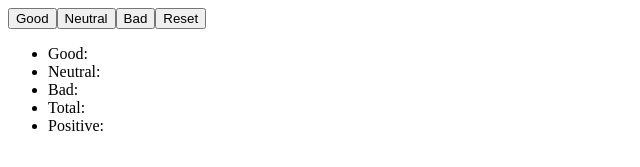
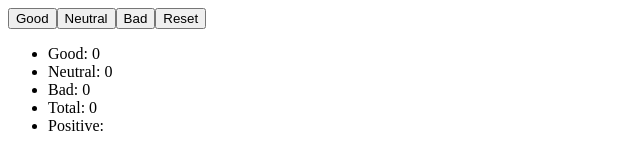
Before and after one commit to Tetiana0310/test-react, a React (Vite) app: page / in a window 1280 px wide. Shown: the top 167 px of the page, without its empty margins (0-640 px from the left). Built offline with nearby package versions, Linux system fonts and the light colour scheme.

Commit message:
onClick buttons

```diff
--- a/src/App.jsx
+++ b/src/App.jsx
@@ -9,13 +9,21 @@ export default function App() {
     neutral: 0,
     bad: 0,
   });
-  // const updateFeedback = (feedbackType) => {
+  const updateFeedback = (feedbackType) => {
+    setFeedback((prev) => ({
+      ...prev,
+      [feedbackType]: prev[feedbackType] + 1,
+    }));
+  };
+
+  const { good, neutral, bad } = feedback;
+  const totalFeedback = good + neutral + bad;
 
   return (
     <>
-      <Options></Options>
+      <Options updateFeedback={updateFeedback}></Options>
 
-      <Feedback></Feedback>
+      <Feedback feedback={feedback} total={totalFeedback}></Feedback>
     </>
   );
 }
--- a/src/components/Feedback/Feedback.jsx
+++ b/src/components/Feedback/Feedback.jsx
@@ -1,12 +1,10 @@
-import { useState } from "react";
-
-export default function Feedback({ good, neutral, bad }) {
+export default function Feedback({ feedback: { good, neutral, bad }, total }) {
   return (
     <ul>
-      <li>Good:</li>
-      <li>Neutral:</li>
-      <li>Bad:</li>
-      <li>Total:</li>
+      <li>Good: {good}</li>
+      <li>Neutral: {neutral}</li>
+      <li>Bad: {bad}</li>
+      <li>Total: {total}</li>
       <li>Positive:</li>
     </ul>
   );
```
